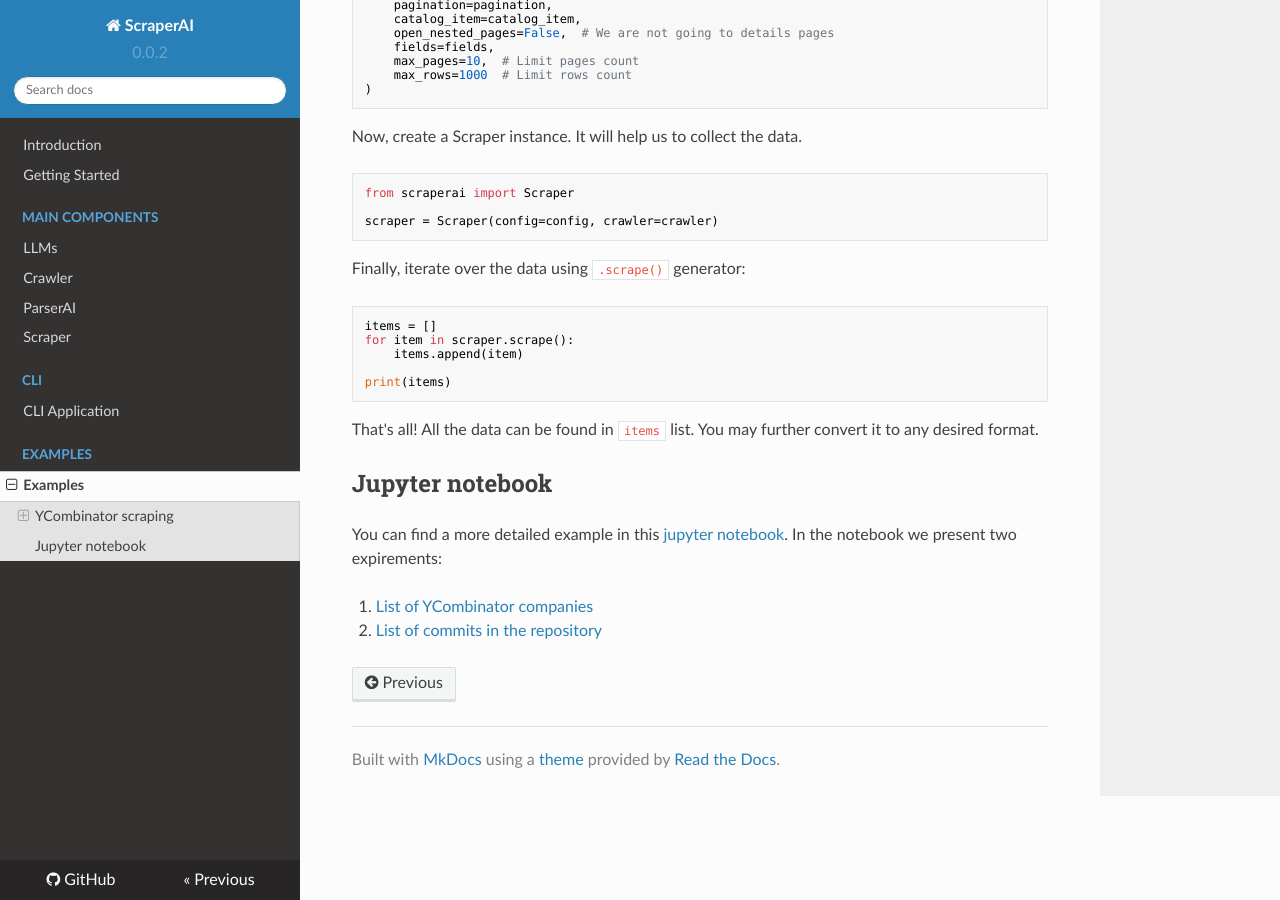
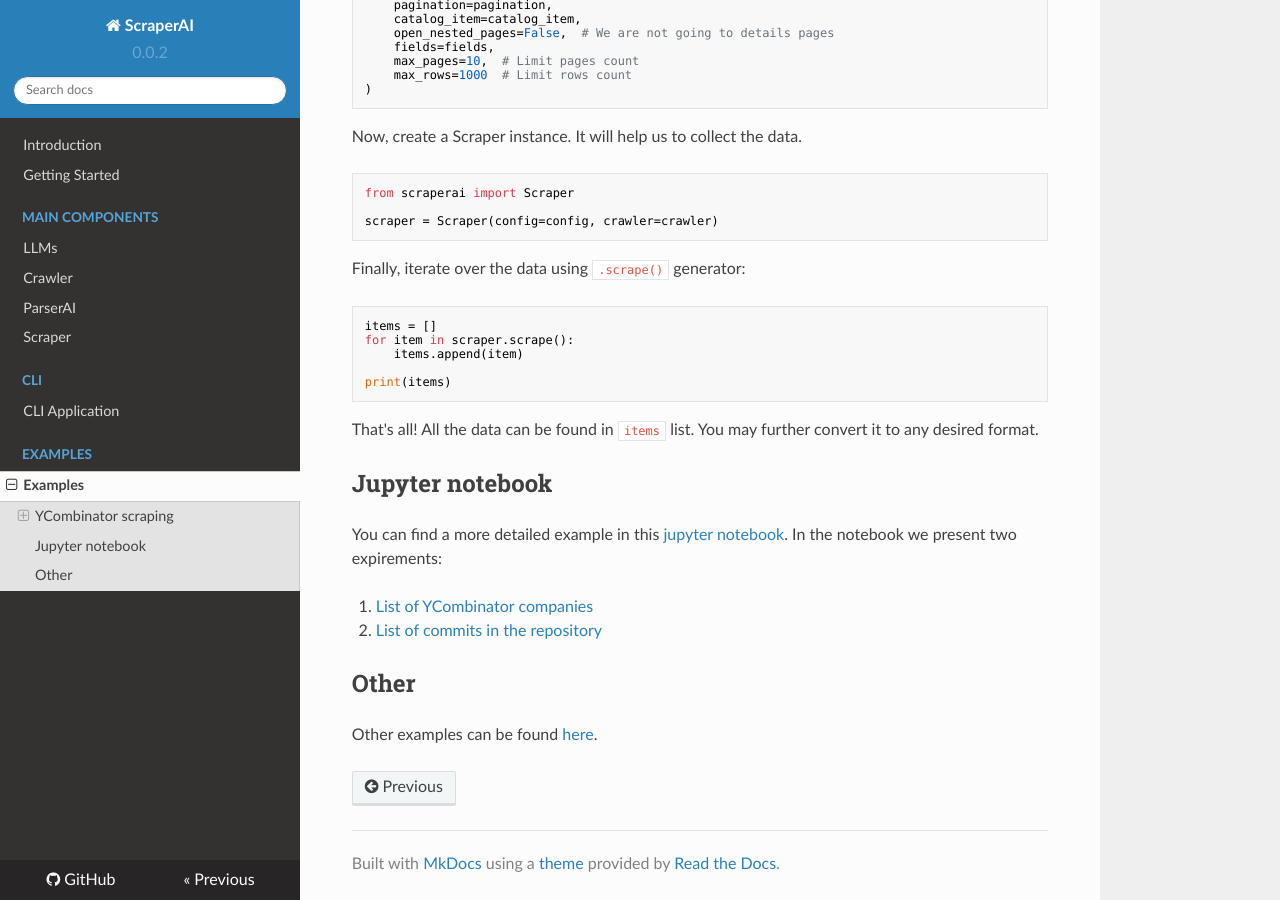
Before and after one commit to scraperai/scraperai, an MkDocs documentation site: the page built from docs/examples.md, in a window 1280 px wide and 900 px high, scrolled down 1187 px. Built offline with MkDocs 1.6.1, drawn with Linux system fonts in a browser that asks for light colours; nearby versions of some CDN libraries.

Commit message:
Update docs

```diff
--- a/docs/examples.md
+++ b/docs/examples.md
@@ -75,8 +75,11 @@ print(items)
 That's all! All the data can be found in `items` list. You may further convert it to any desired format.
 
 ## Jupyter notebook
-You can find a more detailed example in this [jupyter notebook](https://github.com/scraperai/scraperai/blob/main/example.ipynb).
+You can find a more detailed example in this [jupyter notebook](https://github.com/scraperai/scraperai/blob/main/examples/ycombinator_full.ipynb).
 In the notebook we present two expirements:
 
 1. [List of YCombinator companies](https://www.ycombinator.com/companies/)
 2. [List of commits in the repository](https://github.com/scraperai/scraperai/commits/main/)
+
+## Other
+Other examples can be found [here](https://github.com/scraperai/scraperai/blob/main/examples/).
```
Also changed, not shown: docs/index.md (+1 -1 lines), readme.md (+2 -1 lines), 3 other files.
